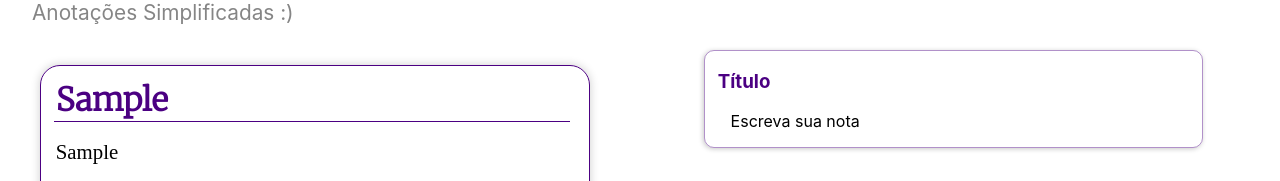
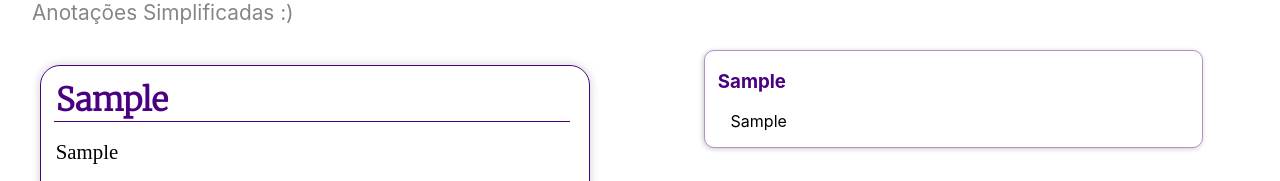
Before and after one commit to 4lysson-a/ceep, a React (Create React App) app: page / in a window 1280 px wide. Both pictures are taken after typing "Sample", "Sample" into the empty fields and a click on the button "Criar Nota". Shown: the part 134-315 px from the top of the page. Built offline with nearby package versions, Linux system fonts and the light colour scheme.

Commit message:
card note

```diff
--- a/src/components/CardNota/CardNota.jsx
+++ b/src/components/CardNota/CardNota.jsx
@@ -1,14 +1,13 @@
 import React, { Component } from "react";
-
 
 class CardNota extends Component {
   render() {
     return (
       <section className="card-nota">
         <header>
-          <h3>Título</h3>
+          <h3>{this.props.titulo}</h3>
         </header>
-        <p>Escreva sua nota</p>
+        <p>{this.props.texto}</p>
       </section>
     );
   }
```
